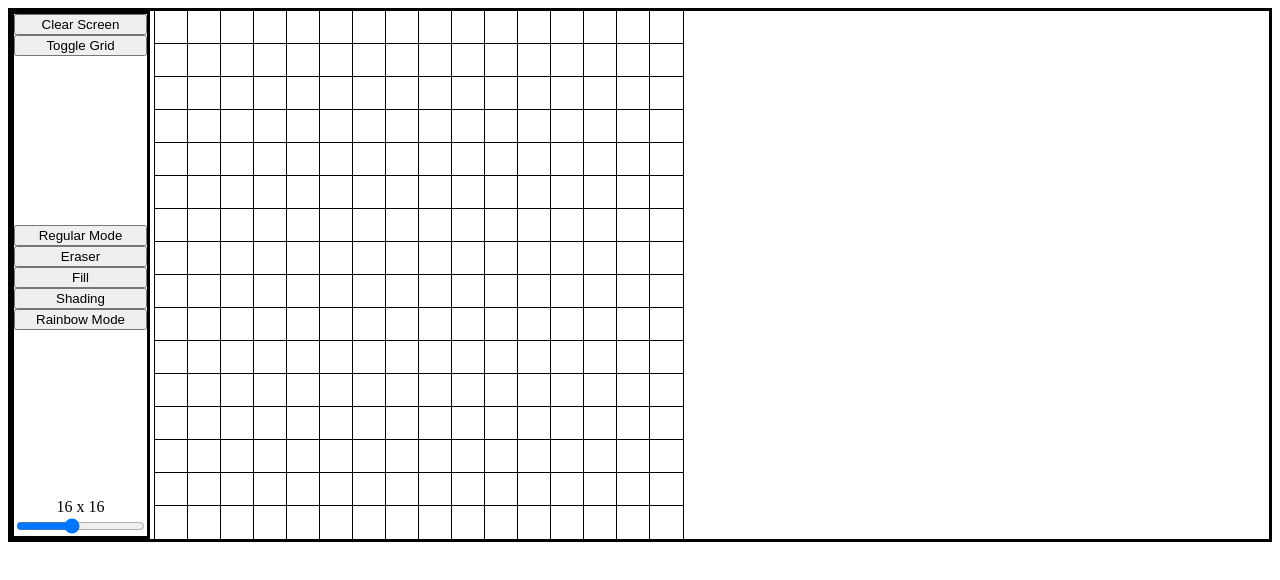
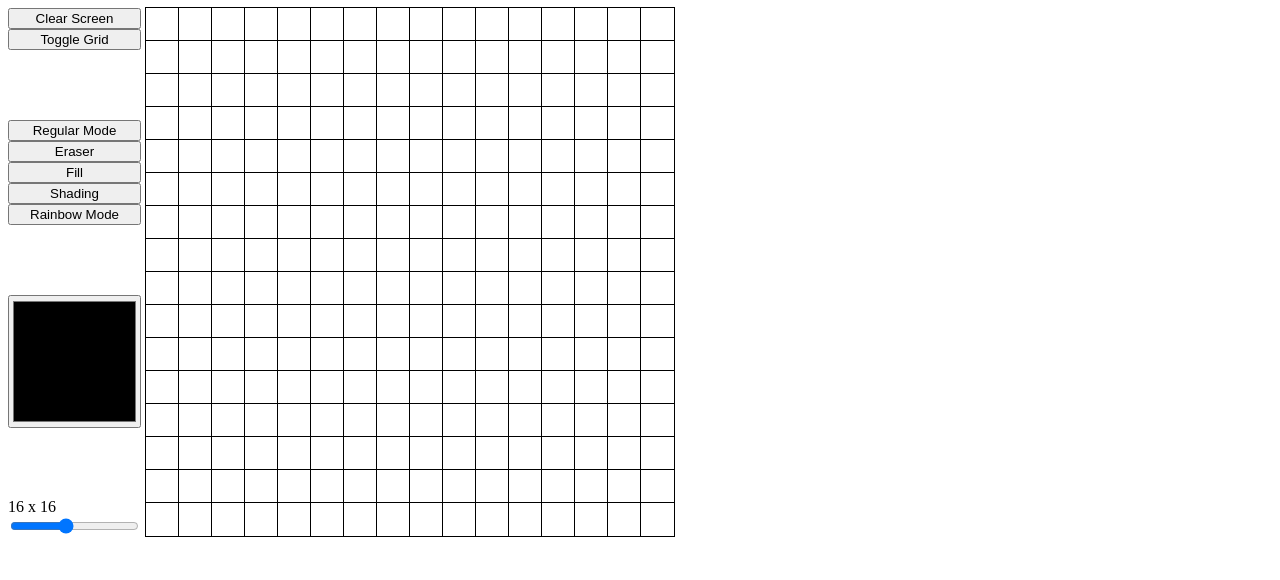
Before and after one commit to fbwarren/etch-a-sketch, a plain HTML site: page index.html in a window 1280 px wide. Drawn offline with Linux system fonts and the light colour scheme.

Commit message:
color selector

```diff
--- a/index.html
+++ b/index.html
@@ -10,18 +10,22 @@
 <body>
   <div class="container">
     <div class="left-column">
-      <div class="top-buttons">
+      <div class="first">
         <button onclick="clearScreen()">Clear Screen</button>
         <button onclick="toggleGrid()">Toggle Grid</button>
       </div>
-      <div class="middle-buttons">
+      <div class="second">
         <button onclick="changeMode('regular')">Regular Mode</button>
         <button onclick="changeMode('eraser')">Eraser</button>
         <button onclick="changeMode('fill')">Fill</button>
         <button onclick="changeMode('shading')">Shading</button>
         <button onclick="changeMode('rainbow')">Rainbow Mode</button>
       </div>
-      <div class="slider">
+      <div class="color-container">
+        <input oninput="changeColor(this.value); changeMode('regular')" type="color">
+      </div>
+      <div class="third">
+        <div class = "text"></div>
         <input type="range" min="4" max="32" value="16" onchange="redrawGrid(this.value)">
       </div>
       </div>
--- a/script.js
+++ b/script.js
@@ -1,21 +1,40 @@
-// https://stackoverflow.com/questions/5560248/
-function RGB_Log_Shade (p, c) {
-    var i = parseInt, r = Math.round, [a, b, c, d] = c.split(","), P = p < 0, t = P ? 0 : p * 255 ** 2, P = P ? 1 + p : 1 - p;
-    return "rgb" + (d ? "a(" : "(") + r((P * i(a[3] == "a" ? a.slice(5) : a.slice(4)) ** 2 + t) ** 0.5) + "," + r((P * i(b) ** 2 + t) ** 0.5) + "," + r((P * i(c) ** 2 + t) ** 0.5) + (d ? "," + d : ")");
+function drawGrid(v) {
+    let rightColumn = document.querySelector('.right-column');
+    let sliderText = document.querySelector('.text');
+
+    for (let i = 0; i < v; i++) {
+        let row = document.createElement('div');
+        row.className = 'row';
+        row.style.display = 'flex';
+        row.style.maxWidth = '66vmin';
+        for (let j = 0; j < v; j++) {
+            let cell = document.createElement('div');
+            cell.className = 'cell'
+            cell.id = `${i * v + j}`;
+            cell.style.backgroundColor = 'rgb(255, 255, 255)'
+            cell.style.outline = 'black solid 1px';
+            cell.style.flex = '1';
+            cell.style.aspectRatio = '1/1';
+            row.appendChild(cell);
+        }
+        rightColumn.appendChild(row);
+    }
+
+    let cells = document.querySelectorAll('.cell');
+    cells.forEach(cell => {
+        cell.addEventListener('mouseover', colorCell);
+        cell.addEventListener('mousedown', colorCell);
+    });
+
+    sliderText.appendChild(document.createTextNode(`${v} x ${v}`));
 }
 
-function clearScreen() {
-    cells.forEach(cell => cell.style.backgroundColor = 'rgb(255, 255, 255');
-}
-
-function toggleGrid() {
-    cells.forEach(cell => {
-        cell.style.outlineStyle = (cell.style.outlineStyle == 'solid') ? 'None' : 'solid';
-    });
-}
-
-function changeMode(newMode) {
-    mode = newMode;
+function redrawGrid(e) {
+    cells.forEach(cell => cell.remove());
+    let sliderText = document.querySelector('.text')
+    sliderText.removeChild(sliderText.childNodes[0]);
+    drawGrid(e);
+    cells = document.querySelectorAll('.cell');
 }
 
 function colorCell(e) {
@@ -43,45 +62,31 @@ function colorCell(e) {
     }
 }
 
-function redrawGrid(e) {
-    cells.forEach(cell => cell.remove());
-    drawGrid(e);
-    cells = document.querySelectorAll('.cell');
+function clearScreen() {
+    cells.forEach(cell => cell.style.backgroundColor = 'rgb(255, 255, 255');
 }
 
-function drawGrid(v) {
-    let rightColumn = document.querySelector('.right-column');
-    let slider = document.querySelector('.slider');
+function toggleGrid() {
+    cells.forEach(cell => {
+        cell.style.outlineStyle = (cell.style.outlineStyle == 'solid') ? 'None' : 'solid';
+    });
+}
 
-    for (let i=0; i<v; i++) {
-        let row = document.createElement('div');
-        row.className = 'row';
-        row.style.display = 'flex';
-        row.style.maxWidth = '66vmin';
-        for (let j=0; j<v; j++) {
-            let cell = document.createElement('div');
-            cell.className = 'cell'
-            cell.id = `${i*v + j}`;
-            cell.style.backgroundColor = 'rgb(255, 255, 255)'
-            cell.style.outline = 'black solid 1px';
-            cell.style.flex = '1';
-            cell.style.aspectRatio = '1/1';
-            row.appendChild(cell);
-        }
-        rightColumn.appendChild(row);
-    }
+function changeMode(newMode) {
+    mode = newMode;
+}
 
-    let cells = document.querySelectorAll('.cell');
-    cells.forEach(cell => {
-        cell.addEventListener('mouseover', colorCell);
-        cell.addEventListener('mousedown', colorCell);
-    });
+function changeColor(newColor) {
+    color = newColor;
+}
 
-    slider.appendChild(document.createTextNode(`${v} x ${v}`));
+// https://stackoverflow.com/questions/5560248/
+function RGB_Log_Shade(p, c) {
+    var i = parseInt, r = Math.round, [a, b, c, d] = c.split(","), P = p < 0, t = P ? 0 : p * 255 ** 2, P = P ? 1 + p : 1 - p;
+    return "rgb" + (d ? "a(" : "(") + r((P * i(a[3] == "a" ? a.slice(5) : a.slice(4)) ** 2 + t) ** 0.5) + "," + r((P * i(b) ** 2 + t) ** 0.5) + "," + r((P * i(c) ** 2 + t) ** 0.5) + (d ? "," + d : ")");
 }
 
 let color = 'rgb(0, 0, 0)';
 let mode = 'regular';
-
 drawGrid(16);
-let cells = document.querySelectorAll('.right-column .row .cell');
+cells = document.querySelectorAll('.cell');
--- a/styles.css
+++ b/styles.css
@@ -3,7 +3,6 @@
     gap: 5px;
     justify-content: center;
     align-items: stretch;
-    border: solid;
 }
 
 .left-column {
@@ -11,7 +10,6 @@
     flex-direction: column;
     justify-content: space-between;
     gap: 5px;
-    border: solid;
 }
 
 .right-column {
@@ -19,11 +17,20 @@
     flex-basis: 500px;
 }
 
-.top-buttons,
-.middle-buttons,
-.bottom-buttons {
+.first,
+.second,
+.third {
     display: flex;
     flex-direction: column;
+}
+
+.color-container{
+    aspect-ratio: 1/1;
+}
+
+input[type='color'] {
+    width: 100%;
+    height: 100%;
 }
 
 
```
